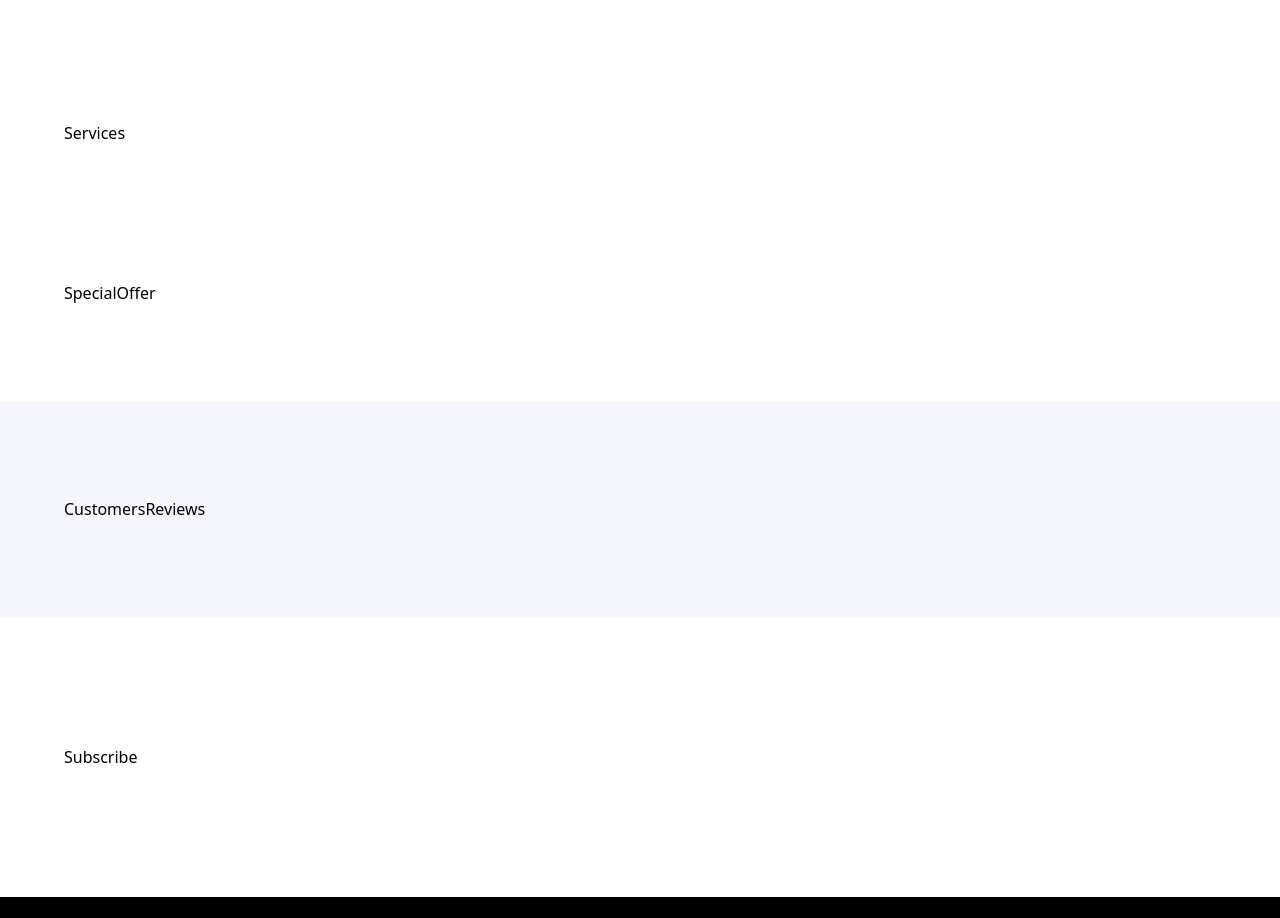
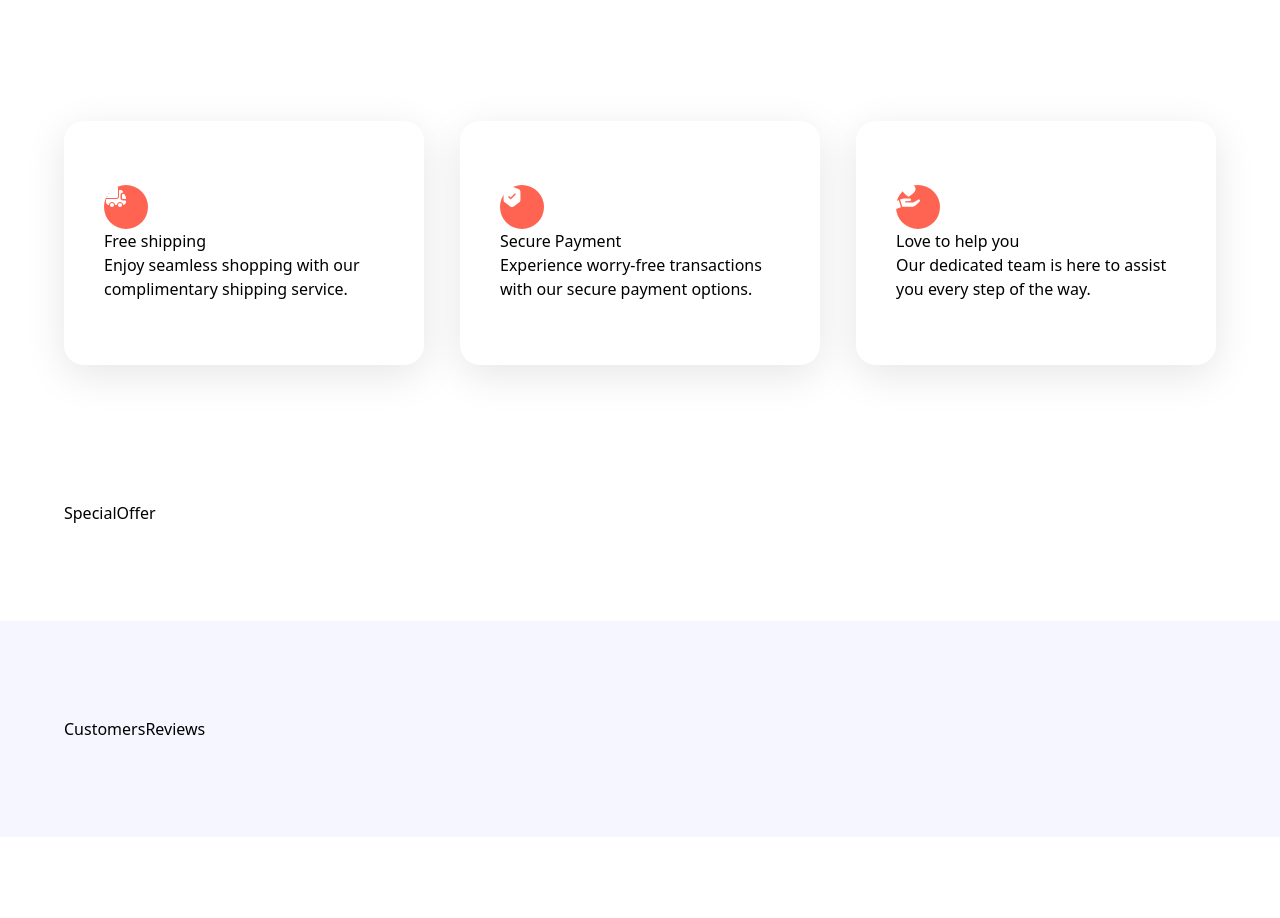
Before and after one commit to hervekwizera/nike1, a React (Vite) app: page / in a window 1280 px wide. Shown: the part 2320-3238 px from the top of the page. Built offline with nearby package versions, Linux system fonts and the light colour scheme; a web font is replaced by a local one.

Commit message:
writing some code in service section and creating service card component

```diff
--- /dev/null
+++ b/src/components/ServiceCard.jsx
@@ -0,0 +1,19 @@
+
+const ServiceCard = ({imgURL,label,subtext}) => {
+  return (
+    <div className='flex-1 sm:w-[350px]
+    sm:min-w-[350px] w-full rounded-[20px]
+    shadow-3xl px-10 py-16'>
+        <div className="w-11 h-11
+        justify-center items-center
+        bg-coral-red rounded-full">
+        <img src={imgURL} alt={label}
+        width={24} height={24} />
+        </div>
+        <h3>{label}</h3>
+        <p>{subtext}</p>
+    </div>
+  )
+}
+
+export default ServiceCard
--- a/src/sections/Services.jsx
+++ b/src/sections/Services.jsx
@@ -1,7 +1,16 @@
+import { services } from "../constants"
+import ServiceCard from "../components/ServiceCard"
 
 const Services = () => {
   return (
-    <div>Services</div>
+    <section className="max-container
+    flex justify-center
+    flex-wrap gap-9">
+     {services.map((service)=>(
+      <ServiceCard key={service.label}
+      {...service} />
+     ))}
+    </section>
   )
 }
 
```
